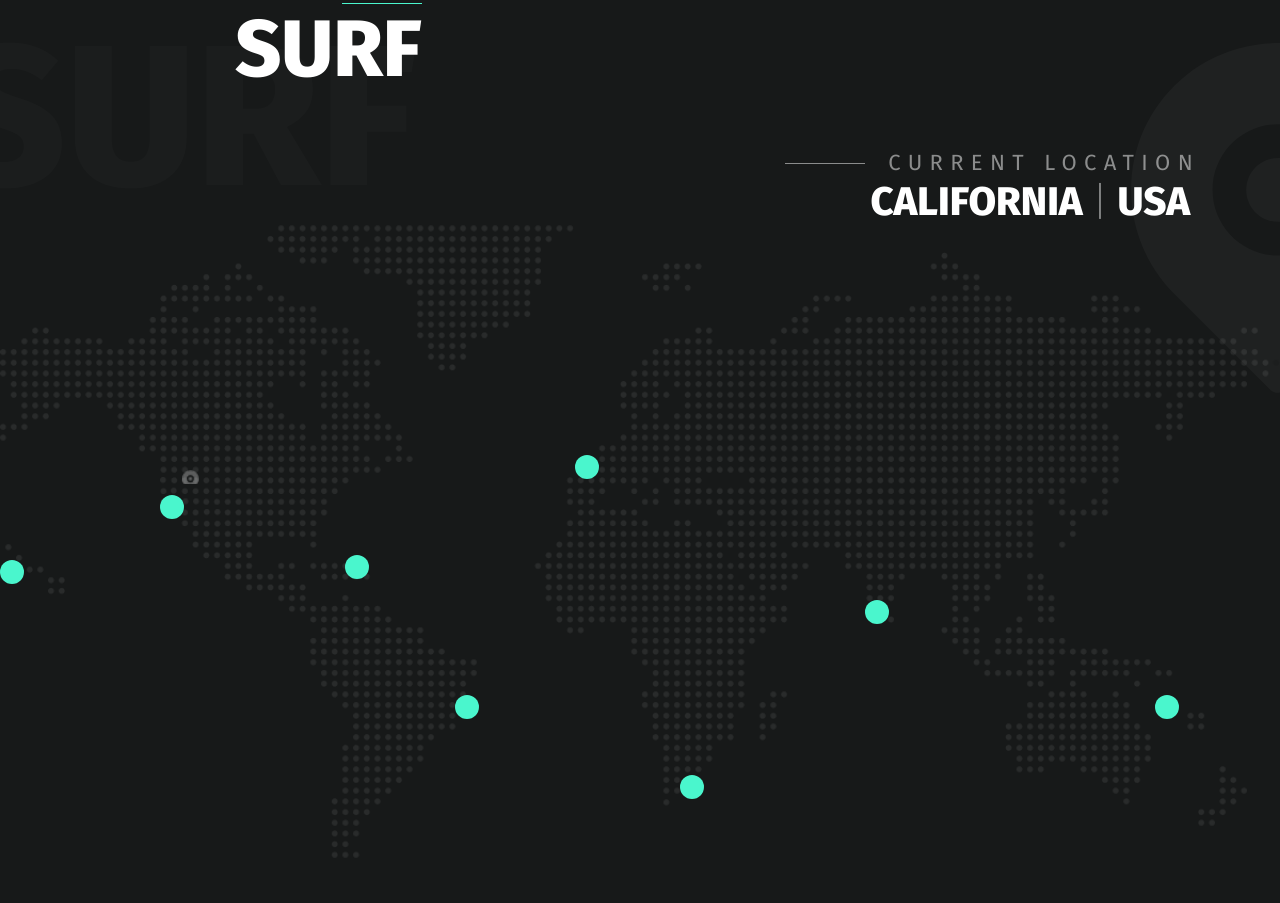
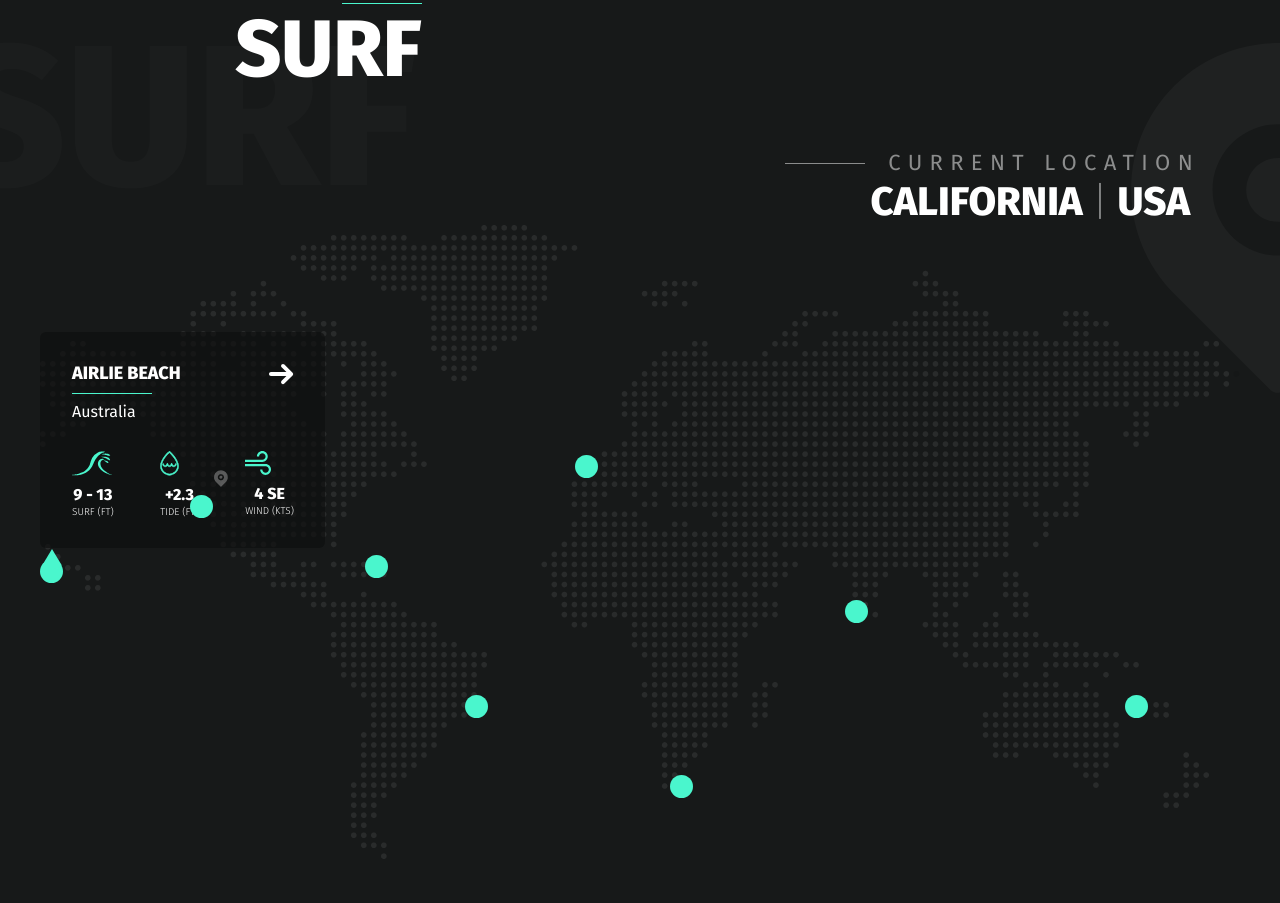
Before and after one commit to EPShepelev/Landing_Go-surf, a website: page app/index.html in a window 1280 px wide. Shown: the part 957-1860 px from the top of the page. Drawn offline with nearby package versions, Linux system fonts and the light colour scheme.

Commit message:
полностью сделан блок map

```diff
--- a/app/scss/style.scss
+++ b/app/scss/style.scss
@@ -261,7 +261,7 @@
   right: 0;
 }
 .slider-map{
-  min-width: 1200px;
+  max-width: 1200px;
   min-height: 635px;
   background-image: url(../img/world-map-dots.png);
   background-repeat: no-repeat;
@@ -271,15 +271,87 @@
   .slick-list{
     min-height: 635px;
   }
+  .slick-current{
+    .slider-dots__content{
+      display: block;
+      width: 285px;
+      padding: 28px 31px 0 32px;
+    }
+  }
+}
+.slider-dots__content-row{
+  display: flex;
+  justify-content: space-between;
+  padding-bottom: 30px;
+}
+.slider-dots__content-title{
+  font-size: 18px;
+  font-weight: 800;
+  line-height: 26px;
+  padding-bottom: 8px;
+  margin-bottom: 8px;
+  position: relative;
+  &::before{
+    content: "";
+    position: absolute;
+    background-color: $green;
+    width: 80px;
+    height: 1px;
+    bottom: 0;
+    left: 0;
+  }
+}
+.slider-dots__content-subtitle{
+  text-transform: capitalize;
+  font-size: 16px;
+  line-height: 19px;
+}
+.slider-dots__content-link{
+  padding-top: 4px;
+}
+.slider-dots__content-item{
+  text-align: center;
+  img{
+    margin-bottom: 7px;
+  }
+}
+.slider-dots__content-number{
+  font-size: 16px;
+  line-height: 23px;
+  font-weight: 800;
+}
+.slider-dots__content-name{
+  font-size: 10px;
+  line-height: 12px;
+  font-weight: 300;
 }
 .slider-dots__circle{
-  width: 24px;
-  height: 24px;
+  width: 23px;
+  height: 23px;
   background-color: $green;
   border-radius: 50%;
+  cursor: pointer;
 }
 .slider-dots__content{
   display: none;
+  background: rgba(#0f1010, .7);
+  border-radius: 6px;
+  position: absolute;
+  bottom: 35px;
+  transform: translateX(-50%);
+  &::before{
+    content: "";
+    position: absolute;
+    width: 0;
+    height: 0;
+    border-bottom: 20px solid $green;
+    border-left: 12px solid transparent;
+    border-right: 12px solid transparent;
+    bottom: -21px;
+    left: 50%;
+    border-bottom-left-radius: 10px;
+    border-bottom-right-radius: 10px;
+  }
 }
 .slider-dots{
   position: relative;
@@ -287,6 +359,12 @@
 .slider-dots--1{
   top: 335px;
   left: 0;
+  .slider-dots__content{
+    transform: translateX(0);
+    &::before{
+      left: 0;
+    }
+  }
 }
 .slider-dots--2{
   top: 270px;
@@ -297,8 +375,8 @@
       content: "";
       position: absolute;
       background-image: url(../img/mini-marker.png);
-      height: 14px;
-      width: 17px;
+      width: 14px;
+      height: 17px;
       background-size: cover;
       right: -15px;
       top: -25px;
@@ -328,6 +406,13 @@
 .slider-dots--8{
   top: 470px;
   left: 35px;
+  .slider-dots__content{
+    transform: translateX(-262px);
+    &::before{
+      left: auto;
+      right: 0;
+    }
+  }
 }
 
 @keyframes animation-dash {
```
Also changed, not shown: app/css/style.min.css.
